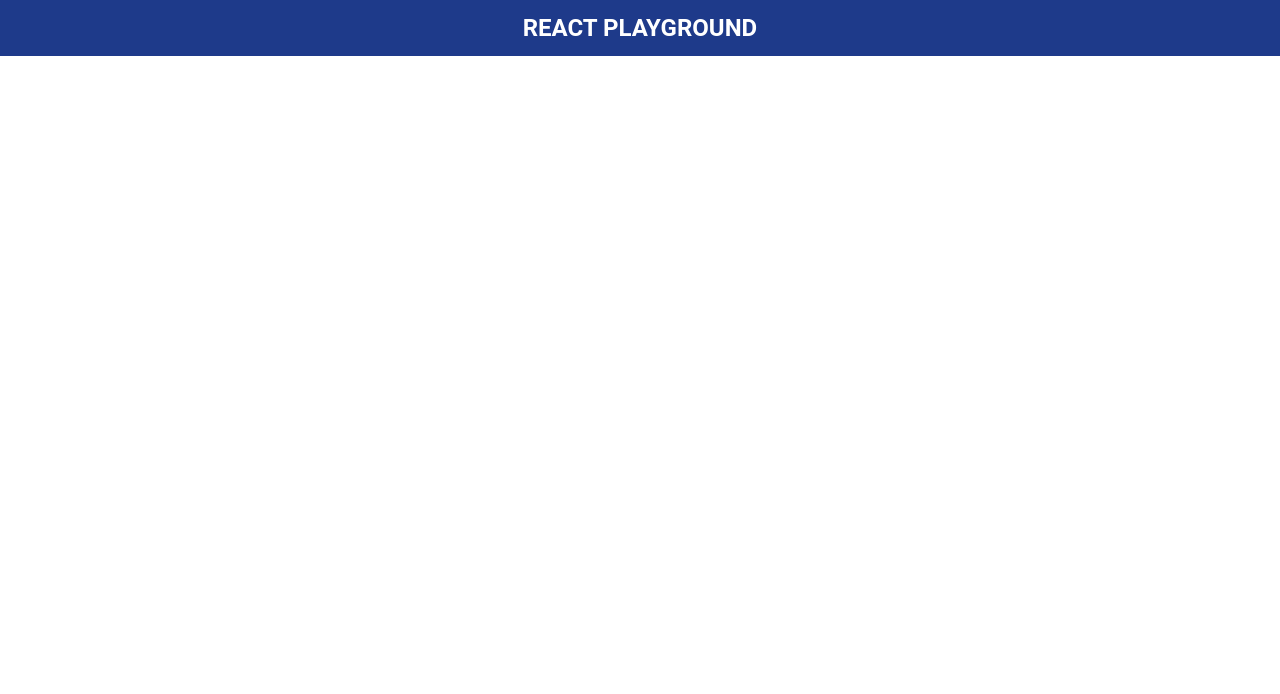
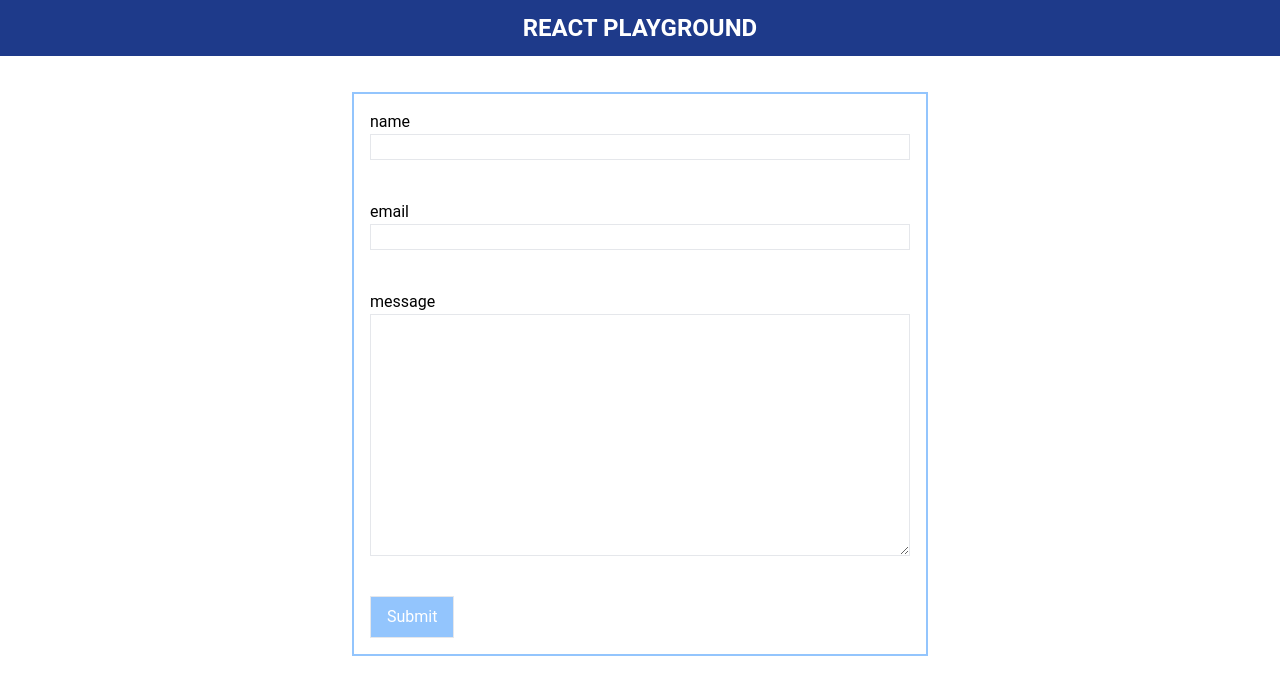
Before and after one commit to MingyangXiaKira/ReactPlayground, a React (Vite) app: page /contactform in a window 1280 px wide. Shown: the top 694 px of the page. Built offline with nearby package versions, Linux system fonts and the light colour scheme.

Commit message:
add section

```diff
--- a/src/components/contactForm/ContactForm.jsx
+++ b/src/components/contactForm/ContactForm.jsx
@@ -1,12 +1,94 @@
-import React from "react";
+import React, { useState } from "react";
 // form element : action = "url" method="POST"
 // label element: htmlFor = "id"
 // input element: type id name = ""
 // button element: type="submit"
+// 1. set the state to store the form data and onChange event handler
 const ContactForm = () => {
+  const [formData, setFormData] = useState({
+    name: "",
+    email: "",
+    message: "",
+  });
+  const handleChange = (event) => {
+    setFormData({
+      ...formData,
+      [event.target.name]: event.target.value,
+    });
+  };
+  const handleSubmit = (event) => {
+    event.preventDefault();
+    const jsonFormData = JSON.stringify(formData);
+    const compareData = JSON.stringify({
+      name: formData.name,
+      email: formData.email,
+      message: formData.message,
+    });
+    console.log(jsonFormData);
+    console.log(compareData);
+    fetch("https://www.greatfrontend.com/api/questions/contact-form", {
+      method: "POST",
+      headers: {
+        "Content-Type": "application/json",
+      },
+      body: compareData,
+    })
+      .then((response) => {
+        console.log(response.text().then((text) => alert(text)));
+      })
+      .catch((error) => {
+        console.log(error.text().then((text) => alert(text)));
+      });
+  };
+  console.log(formData);
   return (
     <div className="formContainer">
-      <form action=""></form>
+      <form
+        onSubmit={handleSubmit}
+        className="w-2/3 m-auto border-blue-300 border-2 p-4 flex flex-col gap-10"
+      >
+        <div className="nameConatainer flex flex-col">
+          <label htmlFor="name">name</label>
+          <input
+            id="name"
+            name="name"
+            className="border"
+            type="text"
+            onChange={handleChange}
+            value={formData.name}
+          ></input>
+        </div>
+        <div className="emailContainer flex flex-col">
+          <label htmlFor="email">email</label>
+          <input
+            id="email"
+            name="email"
+            className="border"
+            type="text"
+            onChange={handleChange}
+            value={formData.email}
+          ></input>
+        </div>
+        <div className="messageContainer flex flex-col">
+          <label htmlFor="message">message</label>
+          <textarea
+            id="message"
+            name="message"
+            className="border"
+            rows={10}
+            onChange={handleChange}
+            value={formData.message}
+          />
+        </div>
+        <div className="buttonContainer">
+          <button
+            type="submit"
+            className="border px-4 py-2 bg-blue-300 text-white hover:bg-blue-400"
+          >
+            Submit
+          </button>
+        </div>
+      </form>
     </div>
   );
 };
```
